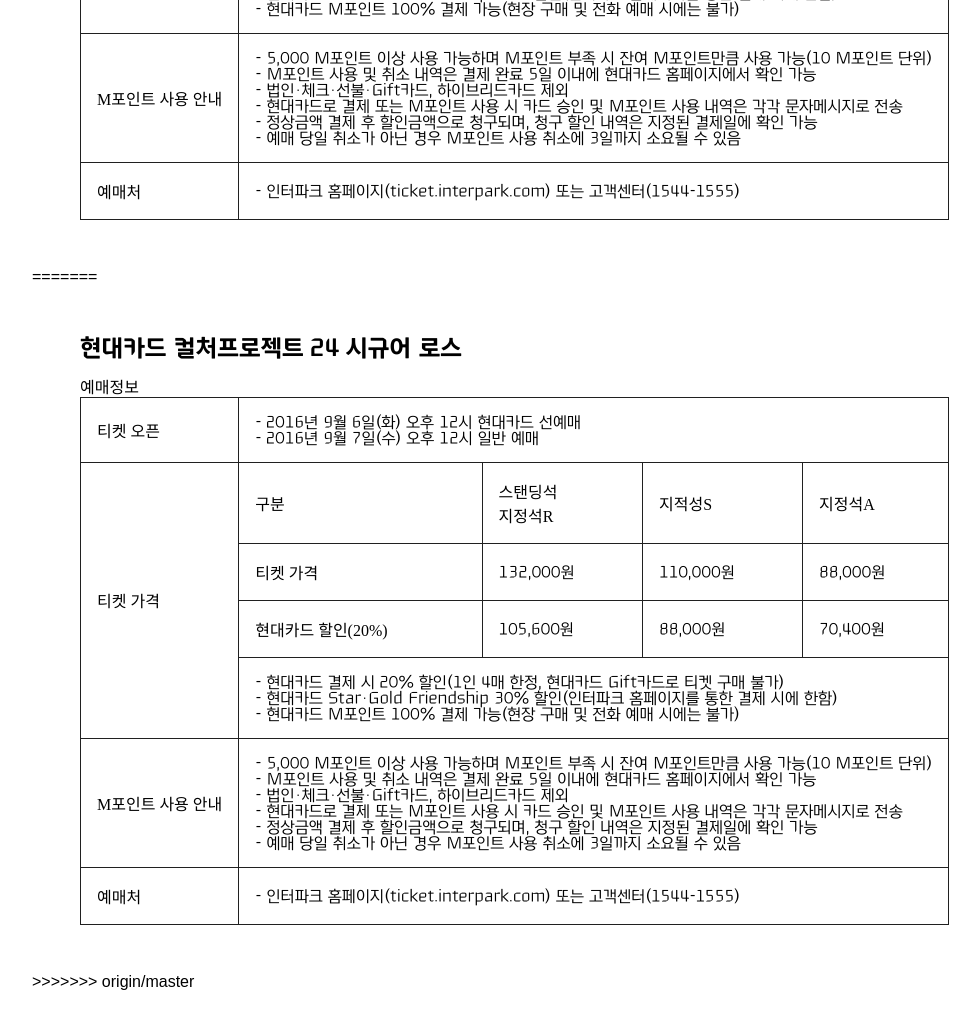
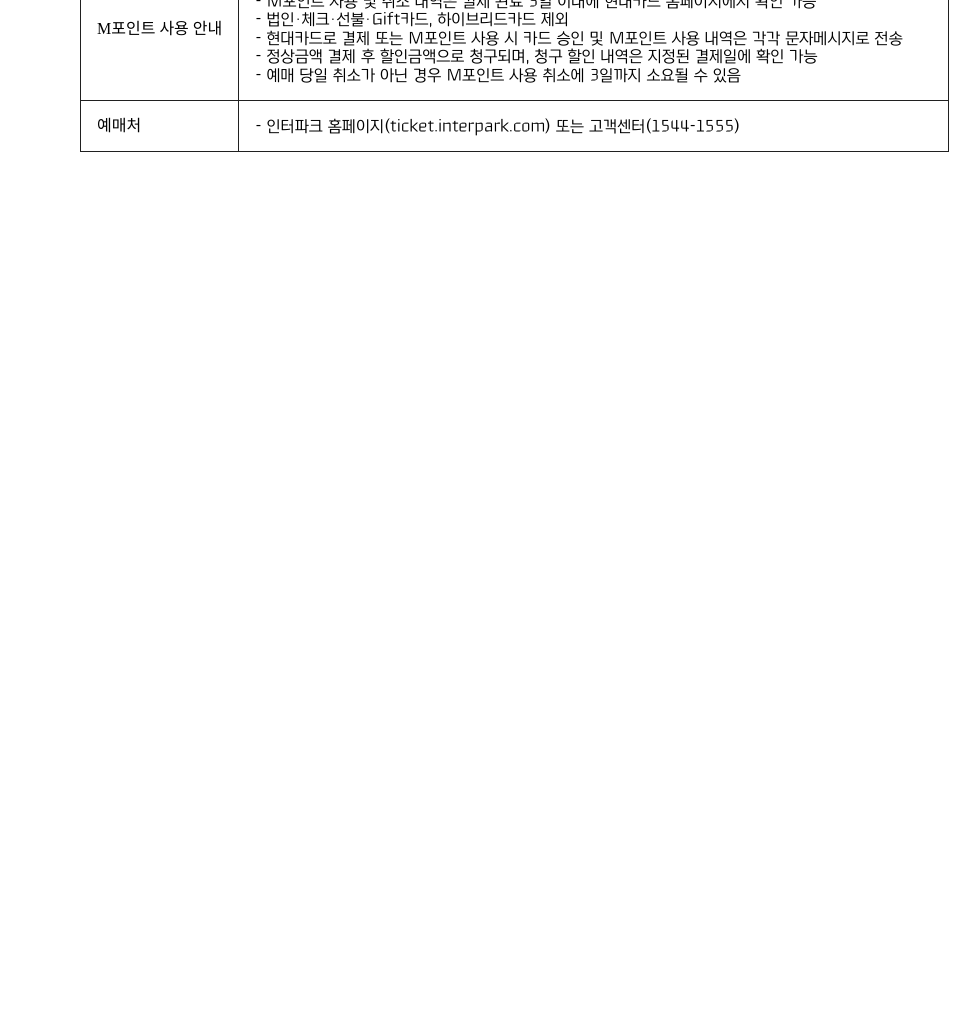
Before and after one commit to angellairopke/angellairopke.github.io, a plain HTML site: page assignment_day8.html in a window 1280 px wide. Shown: the part 500-1528 px from the top of the page, without its empty margins (32-1012 px from the left). After the commit the page ends 800 px from the top, so only its background shows below. Drawn offline with Linux system fonts and the light colour scheme; a web font is replaced by a local one.

Commit message:
8주차 과제

```diff
--- a/assignment_day8.html
+++ b/assignment_day8.html
@@ -1,4 +1,4 @@
-<<<<<<< HEAD
+
 <!DOCTYPE html>
 <html lang="en">
 <head>
@@ -39,6 +39,7 @@
   }
 </style>
 </head>
+
 <body>
 
    <section class="hc-section">
@@ -102,109 +103,4 @@
    	</table>
    </section>
 </body>
-=======
-<!DOCTYPE html>
-<html lang="en">
-<head>
-  <meta charset="UTF-8">
-  <title>현대카드 테이블 디자인 [컬처프로젝트 24 시규어 로스]</title>
-  <link rel="stylesheet" href="Resources/Web Fonts/you_and_i_modern.css">
-  <link rel="stylesheet" type="text/css" href="modules/normalize.css">
-  <link rel="stylesheet" type="text/css" href="modules/common.css">
-
-<style>
-  body { margin: 4rem; }
-  .hc-section {
-    margin: 3em;
-  }
-  .hc-section h1 {
-    font-family: "YouandiModernHEB";
-    font-weight: normal;
-    font-size: 1.5em;
-  }
-
-  .hc-table {
-    border-collapse: collapse;
-    font-family: 'YouandiModernTR';
-  }
-  .hc-table,
-  .hc-table th,
-  .hc-table td {
-    border: 1px solid #202020;
-  }
-  .hc-table th,
-  .hc-table td {
-    padding: 1em;
-  }
-  .hc-table th{
-    text-align: left;
-    font-family: "YouandiModernTB";
-    font-weight: normal;
-  }
-</style>
-</head>
-<body>
-
-   <section class="hc-section">
-   	<h1>현대카드 컬처프로젝트 24 시규어 로스</h1>
-  	   	<caption class="a11y-hidden">예매정보</caption>
-   	<table class="hc-table">
-   	<tr>
-   	 <th>티켓 오픈</th>
-    <td colspan="4">- 2016년 9월 6일(화) 오후 12시 현대카드 선예매<br>- 2016년 9월 7일(수) 오후 12시 일반 예매</td>
-   	</tr>
-
-      <tr>
-        <th
-          scope="rowgroup"
-          rowspan="4">티켓 가격</th>
-   		<th>구분</td>
-   		<th>스탠딩석<br>지정석R</th>
-   		<th>지적성S</th>
-   		<th>지정석A</th>
-        <!-- <th>제목 셀</th> -->
-        <!-- <th>제목 셀</th> -->
-      </tr>
-
-   	<tr>
-   		<th>티켓 가격</th>
-   		<td>132,000원</td>
-   		<td>110,000원</td>
-   		<td>88,000원</td>
-   	</tr>
-
-   	<tr>
-   		<th>현대카드 할인(20%)</th>
-   		<td>105,600원</td>
-   		<td>88,000원</td>
-   		<td>70,400원</td>
-   	</tr>
-
-   	<tr>
-    <td colspan="4">
-    - 현대카드 결제 시 20% 할인(1인 4매 한정, 현대카드 Gift카드로 티켓 구매 불가)<br>
-    - 현대카드 Star·Gold Friendship 30% 할인(인터파크 홈페이지를 통한 결제 시에 한함)<br>
-    - 현대카드 M포인트 100% 결제 가능(현장 구매 및 전화 예매 시에는 불가)</td>
-   	</tr>
-
-   	<tr>
-   		<th>M포인트 사용 안내</th>
-    <td colspan="4">
-    - 5,000 M포인트 이상 사용 가능하며 M포인트 부족 시 잔여 M포인트만큼 사용 가능(10 M포인트 단위)<br>
-    - M포인트 사용 및 취소 내역은 결제 완료 5일 이내에 현대카드 홈페이지에서 확인 가능<br>
-    - 법인·체크·선불·Gift카드, 하이브리드카드 제외<br>
-    - 현대카드로 결제 또는 M포인트 사용 시 카드 승인 및 M포인트 사용 내역은 각각 문자메시지로 전송<br>
-    - 정상금액 결제 후 할인금액으로 청구되며, 청구 할인 내역은 지정된 결제일에 확인 가능<br>
-    - 예매 당일 취소가 아닌 경우 M포인트 사용 취소에 3일까지 소요될 수 있음</td>
-   	</tr>
-
-   	<tr>
-   		<th>예매처</th>
-    <td colspan="4">
-    - 인터파크 홈페이지(ticket.interpark.com) 또는 고객센터(1544-1555)</td>
-   	</tr>
-   	</table>
-   </section>
-</body>
->>>>>>> origin/master
 </html>
```
